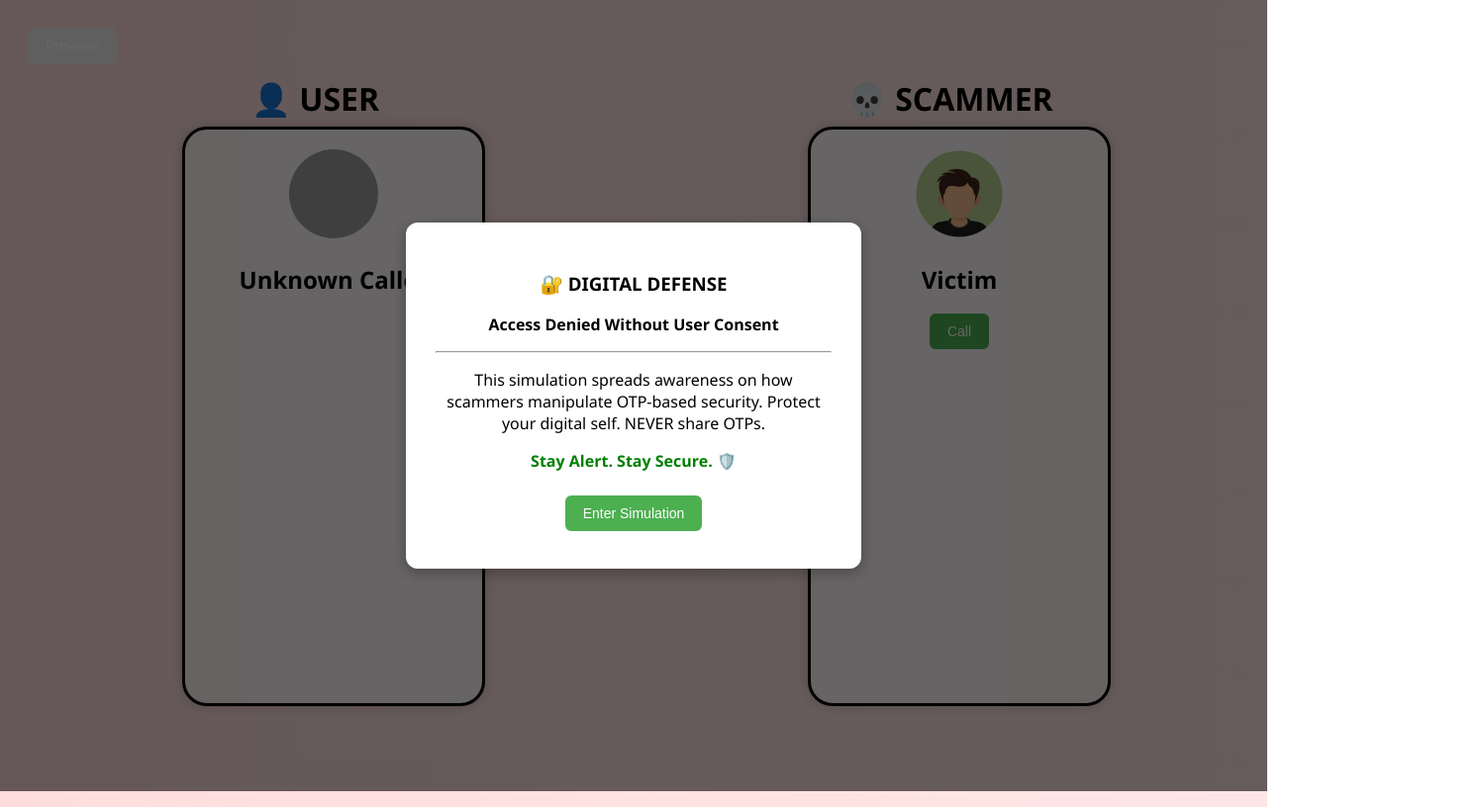
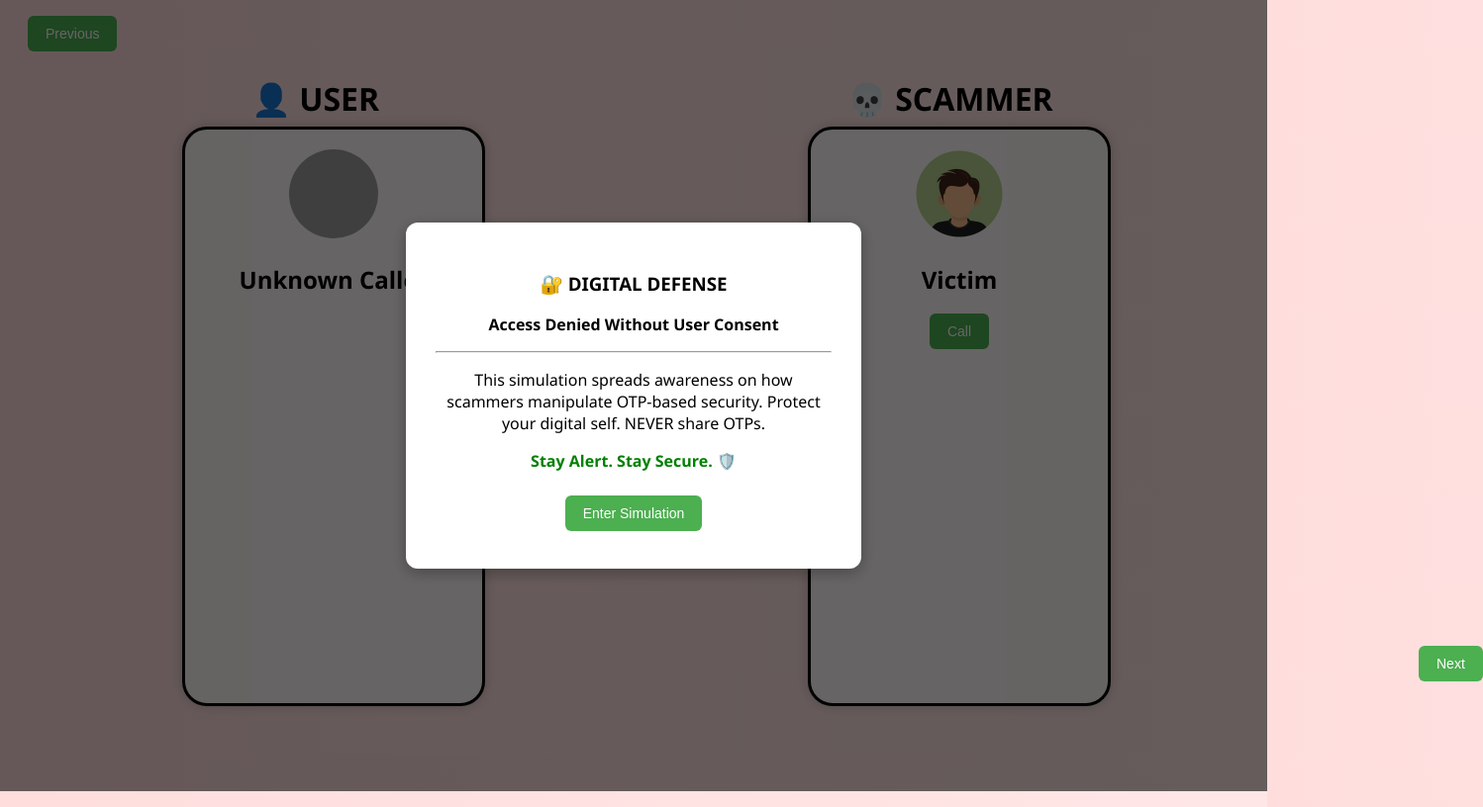
Before and after one commit to samruddhidurge05/codewave-hackthon, a plain HTML site: page second-part.html in a window 1280 px wide. Shown: the whole page at 99% size, 1498 px wide, since content can reach past the window. Drawn offline with nearby package versions, Linux system fonts and the light colour scheme; grey boxes are pictures that could not be loaded.

Commit message:
Updated part

```diff
--- a/second-part.html
+++ b/second-part.html
@@ -10,16 +10,19 @@
     body {
       font-family: 'Segoe UI', sans-serif;
       background: linear-gradient(to right, #ffdddd, #ffe6e6);
+      overflow: hidden;
     }
-.container{
-  font-family: 'Segoe UI', sans-serif;
+
+    .container {
+      font-family: 'Segoe UI', sans-serif;
       background: linear-gradient(to right, #ffdddd, #ffe6e6);
       height: 100vh;
       margin: 0;
       display: flex;
       justify-content: space-around;
       align-items: center;
-}
+    }
+
     .phone {
       width: 340px;
       height: 680px;
@@ -122,18 +125,25 @@
       color: green;
       font-weight: bold;
     }
+
     .previous button {
       position: absolute;
-      top: 20px;
       left: 20px;
       text-decoration: none;
-
+      background-color: #4caf50;
+    }
+    .next button {
+      position: absolute;
+      top: 20px;
+      left: 75px;
+      text-decoration: none;
+      background-color: #4caf50;
     }
   </style>
 </head>
 
 <body>
-  <a href="index.html" class="previous">
+  <a href="first-part.html" class="previous">
     <button>
       Previous
     </button>
@@ -180,6 +190,11 @@
       </div>
     </div>
   </div>
+  <a href="exit.html" class="next" style="position: absolute; left: 1350px; top: 625px;">
+    <button>
+      Next
+    </button>
+  </a>
 
   <script>
     $(document).ready(function () {
```
